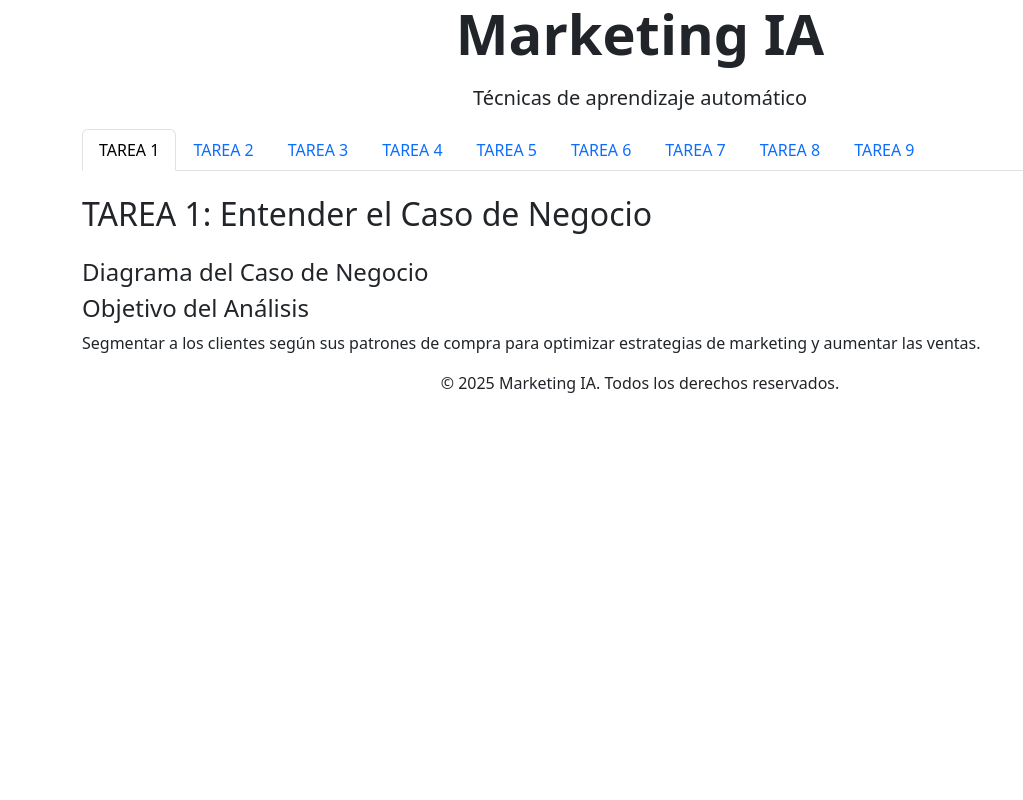
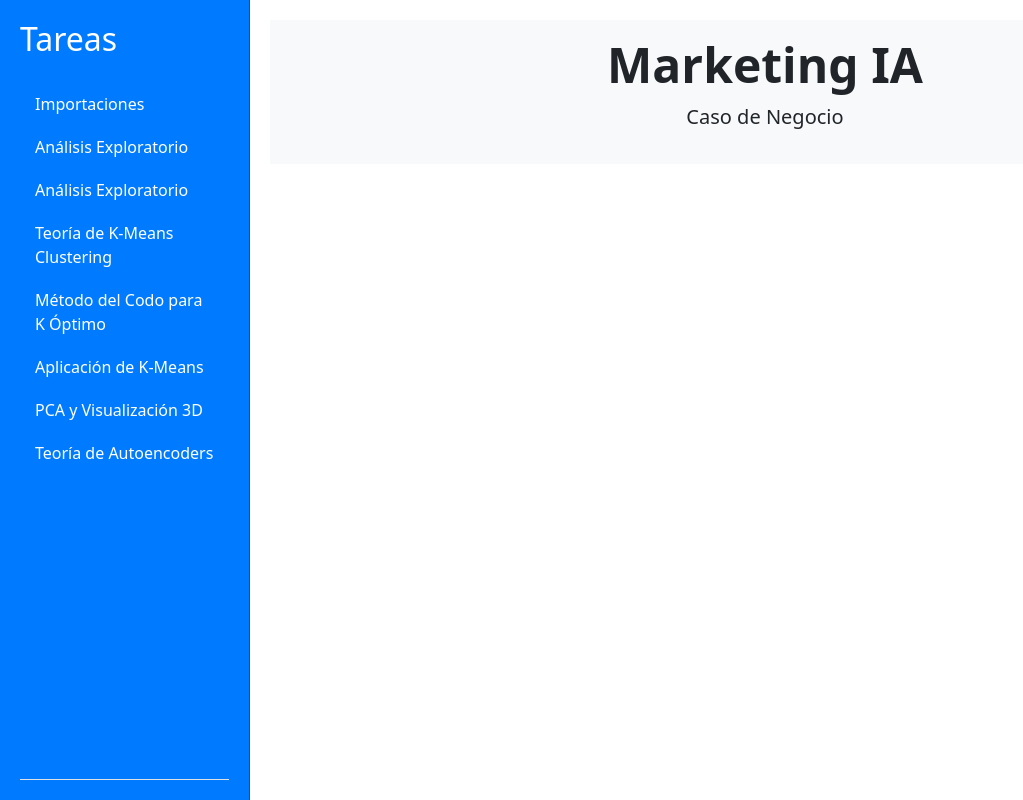
Before and after one commit to DeboraAlejandraGarciaCruz/API_MARKETING, a Flask app: page / in a window 1280 px wide. Shown: the whole page, without its empty margins (0-1023 px from the left). Run offline with Flask 2, Linux system fonts and the light colour scheme; some libraries are stand-ins or nearby versions.

Commit message:
Update index.html

```diff
--- a/templates/index.html
+++ b/templates/index.html
@@ -6,123 +6,83 @@
     <title>Marketing AI</title>
     <link href="https://cdn.jsdelivr.net/npm/bootstrap@5.3.0/dist/css/bootstrap.min.css" rel="stylesheet">
     <script src="https://cdn.plot.ly/plotly-latest.min.js"></script>
+    <link rel="stylesheet" href="/static/css/styles.css">
 </head>
 <body>
-    <!-- Header -->
-    <header class="header text-center">
-        <div class="container position-relative">
-            <h1 class="display-4 fw-bold mb-3">Marketing IA</h1>
-            <p class="lead">Técnicas de aprendizaje automático</p>
+    <aside class="sidebar">
+        <h2 class="mb-4">Tareas</h2>
+        <ul class="nav nav-tabs flex-column" id="myTab" role="tablist">
+            <li class="nav-item" role="presentation">
+                <button class="nav-link" id="task2-tab" data-bs-toggle="tab" data-bs-target="#task2" type="button" role="tab" aria-controls="task2" aria-selected="false">Importaciones</button>
+            </li>
+            <li class="nav-item" role="presentation">
+                <button class="nav-link" id="task3-tab" data-bs-toggle="tab" data-bs-target="#task3" type="button" role="tab" aria-controls="task3" aria-selected="false">Análisis Exploratorio</button>
+            </li>
+            <li class="nav-item" role="presentation">
+                <button class="nav-link" id="task4-tab" data-bs-toggle="tab" data-bs-target="#task4" type="button" role="tab" aria-controls="task4" aria-selected="false">Análisis Exploratorio</button>
+            </li>
+            <li class="nav-item" role="presentation">
+                <button class="nav-link" id="task5-tab" data-bs-toggle="tab" data-bs-target="#task5" type="button" role="tab" aria-controls="task5" aria-selected="false">Teoría de K-Means Clustering</button>
+            </li>
+            <li class="nav-item" role="presentation">
+                <button class="nav-link" id="task6-tab" data-bs-toggle="tab" data-bs-target="#task6" type="button" role="tab" aria-controls="task6" aria-selected="false">Método del Codo para K Óptimo</button>
+            </li>
+            <li class="nav-item" role="presentation">
+                <button class="nav-link" id="task7-tab" data-bs-toggle="tab" data-bs-target="#task7" type="button" role="tab" aria-controls="task7" aria-selected="false">Aplicación de K-Means</button>
+            </li>
+            <li class="nav-item" role="presentation">
+                <button class="nav-link" id="task8-tab" data-bs-toggle="tab" data-bs-target="#task8" type="button" role="tab" aria-controls="task8" aria-selected="false">PCA y Visualización 3D</button>
+            </li>
+            <li class="nav-item" role="presentation">
+                <button class="nav-link" id="task9-tab" data-bs-toggle="tab" data-bs-target="#task9" type="button" role="tab" aria-controls="task9" aria-selected="false">Teoría de Autoencoders</button>
+            </li>
+        </ul>
+    </aside>
+
+    <div class="content">
+        <header class="header text-center py-3 bg-light">
+            <div class="container">
+                <h1 class="display-5 fw-bold mb-2">Marketing IA</h1>
+                <p class="lead">Caso de Negocio</p>
             </div>
         </header>
 
-    <div class="container">
-        <!-- Navigation Tabs -->
-        <ul class="nav nav-tabs mb-4" id="taskTabs" role="tablist">
-            <li class="nav-item" role="presentation">
-                <button class="nav-link active" id="task1-tab" data-bs-toggle="tab" data-bs-target="#task1" type="button">TAREA 1</button>
-            </li>
-            <li class="nav-item" role="presentation">
-                <button class="nav-link" id="task2-tab" data-bs-toggle="tab" data-bs-target="#task2" type="button">TAREA 2</button>
-            </li>
-            <li class="nav-item" role="presentation">
-                <button class="nav-link" id="task3-tab" data-bs-toggle="tab" data-bs-target="#task3" type="button">TAREA 3</button>
-            </li>
-            <li class="nav-item" role="presentation">
-                <button class="nav-link" id="task4-tab" data-bs-toggle="tab" data-bs-target="#task4" type="button">TAREA 4</button>
-            </li>
-            <li class="nav-item" role="presentation">
-                <button class="nav-link" id="task5-tab" data-bs-toggle="tab" data-bs-target="#task5" type="button">TAREA 5</button>
-            </li>
-            <li class="nav-item" role="presentation">
-                <button class="nav-link" id="task6-tab" data-bs-toggle="tab" data-bs-target="#task6" type="button">TAREA 6</button>
-            </li>
-            <li class="nav-item" role="presentation">
-                <button class="nav-link" id="task7-tab" data-bs-toggle="tab" data-bs-target="#task7" type="button">TAREA 7</button>
-            </li>
-            <li class="nav-item" role="presentation">
-                <button class="nav-link" id="task8-tab" data-bs-toggle="tab" data-bs-target="#task8" type="button">TAREA 8</button>
-            </li>
-            <li class="nav-item" role="presentation">
-                <button class="nav-link" id="task9-tab" data-bs-toggle="tab" data-bs-target="#task9" type="button">TAREA 9</button>
-            </li>
-        </ul>
-
-        <!-- Tab Content -->
-        <div class="tab-content" id="taskContent">
-            <!-- Task 1 -->
-            <div class="tab-pane fade show active" id="task1" role="tabpanel">
-                <div class="task-container">
-                    <h2 class="mb-4">TAREA 1: Entender el Caso de Negocio</h2>
-                    <div class="plot-container">
-                        <h4>Diagrama del Caso de Negocio</h4>
-                        <div id="task1-diagram" class="plotly-graph"></div>
+        <div class="tab-content mt-4" id="myTabContent">
+            <div class="tab-pane fade" id="task2" role="tabpanel" aria-labelledby="task2-tab">
+                <h3>Importacion Librerías y Datasets</h3>
+                <div class="row">
+                    <div class="col-md-6">
+                        <div id="task2-dtypes" class="plotly-graph"></div>
+                        <h6 class="mt-2 text-muted">Distribución de Tipos de Datos</h6>
                     </div>
-                    <div class="highlight-box">
-                        <h4>Objetivo del Análisis</h4>
-                        <p>Segmentar a los clientes según sus patrones de compra para optimizar estrategias de marketing y aumentar las ventas.</p>
+                    <div class="col-md-6">
+                        <div id="task2-nulls" class="plotly-graph"></div>
+                        <h6 class="mt-2 text-muted">Valores Nulos por Columna</h6>
                     </div>
                 </div>
-            </div>
-
-            <!-- Task 2 -->
-            <div class="tab-pane fade" id="task2" role="tabpanel">
-                <div class="task-container">
-                    <h2 class="mb-4">TAREA 2: Importar Librerías y Datasets</h2>
-                    <div class="row">
-                        <div class="col-md-6">
-                            <div class="plot-container">
-                                <h4>Distribución de Tipos de Datos</h4>
-                                <div id="task2-dtypes" class="plotly-graph"></div>
-                            </div>
-                        </div>
-                        <div class="col-md-6">
-                            <div class="plot-container">
-                                <h4>Valores Nulos por Columna</h4>
-                                <div id="task2-nulls" class="plotly-graph"></div>
-                            </div>
-                        </div>
-                    </div>
-                    <div class="accordion" id="task2Accordion">
+                <div class="accordion mt-3" id="task2Accordion">
                     <div class="accordion-item">
                         <h2 class="accordion-header">
-                                <button class="accordion-button" type="button" data-bs-toggle="collapse" data-bs-target="#task2Info">
+                            <button class="accordion-button collapsed" type="button" data-bs-toggle="collapse" data-bs-target="#task2Info">
                                 Resumen del Dataset
                             </button>
                         </h2>
-                            <div id="task2Info" class="accordion-collapse collapse show" data-bs-parent="#task2Accordion">
-                                <div class="accordion-body" id="task2-info"></div>
+                        <div id="task2Info" class="accordion-collapse collapse" data-bs-parent="#task2Accordion">
+                            <div class="accordion-body" id="task2-info">
                                 </div>
                         </div>
                     </div>
                 </div>
             </div>
-
-            <!-- Task 3 -->
-            <div class="tab-pane fade" id="task3" role="tabpanel">
-                <div class="task-container">
-                    <h2 class="mb-4">TAREA 3: Análisis Exploratorio (Parte 1)</h2>
-                    <div class="row">
-                        <div class="col-md-4">
-                            <div class="plot-container">
-                                <h4>Distribución por País</h4>
-                                <div id="task3-country" class="plotly-graph"></div>
-                            </div>
-                        </div>
-                        <div class="col-md-4">
-                            <div class="plot-container">
-                                <h4>Línea de Producto</h4>
-                                <div id="task3-productline" class="plotly-graph"></div>
-                            </div>
-                        </div>
-                        <div class="col-md-4">
-                            <div class="plot-container">
-                                <h4>Tamaño de Trato</h4>
-                                <div id="task3-dealsize" class="plotly-graph"></div>
-                            </div>
-                        </div>
-                    </div>
-                    <div class="accordion" id="task3Accordion">
+            <div class="tab-pane fade" id="task3" role="tabpanel" aria-labelledby="task3-tab">
+                <h3>Análisis Exploratorio</h3>
+                <div id="task3-country" class="plotly-graph mb-3"></div>
+                <h6 class="mb-2 text-muted">Distribución por País</h6>
+                <div id="task3-productline" class="plotly-graph mb-3"></div>
+                <h6 class="mb-2 text-muted">Línea de Producto</h6>
+                <div id="task3-dealsize" class="plotly-graph mb-3"></div>
+                <h6 class="mb-2 text-muted">Tamaño de Trato</h6>
+                <div class="accordion mt-3" id="task3Accordion">
                     <div class="accordion-item">
                         <h2 class="accordion-header">
                             <button class="accordion-button collapsed" type="button" data-bs-toggle="collapse" data-bs-target="#task3Conclusions">
@@ -150,57 +110,23 @@
                     </div>
                 </div>
             </div>
+            <div class="tab-pane fade" id="task4" role="tabpanel" aria-labelledby="task4-tab">
+                <h3>Análisis Exploratorio</h3>
+                <div id="task4-correlation" class="plotly-graph mb-3"></div>
+                <h6 class="mb-2 text-muted">Matriz de Correlación</h6>
+                <div id="task4-pairplot" class="plotly-graph mb-3"></div>
+                <h6 class="mb-2 text-muted">Relación entre Variables</h6>
+                <div id="task4-sales-dist" class="plotly-graph mb-3"></div>
+                <h6 class="mb-2 text-muted">Distribución de Ventas</h6>
+                <div id="task4-qty-dist" class="plotly-graph mb-3"></div>
+                <h6 class="mb-2 text-muted">Distribución de Cantidad Ordenada</h6>
             </div>
-
-            <!-- Task 4 -->
-            <div class="tab-pane fade" id="task4" role="tabpanel">
-                <div class="task-container">
-                    <h2 class="mb-4">TAREA 4: Análisis Exploratorio (Parte 2)</h2>
-                    <div class="row">
-                        <div class="col-md-6">
-                            <div class="plot-container">
-                                <h4>Matriz de Correlación</h4>
-                                <div id="task4-correlation" class="plotly-graph"></div>
-                            </div>
-                        </div>
-                        <div class="col-md-6">
-                            <div class="plot-container">
-                                <h4>Relación entre Variables</h4>
-                                <div id="task4-pairplot" class="plotly-graph"></div>
-                            </div>
-                        </div>
-                    </div>
-                    <div class="row">
-                        <div class="col-md-6">
-                            <div class="plot-container">
-                                <h4>Distribución de Ventas</h4>
-                                <div id="task4-sales-dist" class="plotly-graph"></div>
-                            </div>
-                        </div>
-                        <div class="col-md-6">
-                            <div class="plot-container">
-                                <h4>Distribución de Cantidad Ordenada</h4>
-                                <div id="task4-qty-dist" class="plotly-graph"></div>
-                            </div>
-                        </div>
-                    </div>
-                </div>
-            </div>
-
-            <!-- Task 5 -->
-            <div class="tab-pane fade" id="task5" role="tabpanel">
-                <div class="task-container">
-                    <h2 class="mb-4">TAREA 5: Teoría de K-Means Clustering</h2>
-                    <div class="row">
-                        <div class="col-md-6">
-                            <div class="plot-container">
-                                <h4>Diagrama Conceptual de K-Means</h4>
-                                <div id="task5-diagram" class="plotly-graph"></div>
-                            </div>
-                        </div>
-                        <div class="col-md-6">
-                            <div class="highlight-box">
-                                <h4>Aplicación en Marketing</h4>
+            <div class="tab-pane fade" id="task5" role="tabpanel" aria-labelledby="task5-tab">
+                <h3>Teoría de K-Means Clustering</h3>
+                <div id="task5-diagram" class="plotly-graph mb-3"></div>
+                <h6 class="mb-2 text-muted">Diagrama Conceptual de K-Means</h6>
+                <div class="mt-3">
+                    <h6 class="mb-2 text-muted">Aplicación en Marketing</h6>
                     <p>K-Means es ideal para segmentación de clientes basada en:</p>
                     <ul>
                         <li>Comportamiento de compra</li>
@@ -210,31 +136,17 @@
                     </ul>
                 </div>
             </div>
-                    </div>
-                </div>
-            </div>
-
-            <!-- Task 6 -->
-            <div class="tab-pane fade" id="task6" role="tabpanel">
-                <div class="task-container">
-                    <h2 class="mb-4">TAREA 6: Método del Codo para K Óptimo</h2>
-                    <div class="row">
-                        <div class="col-md-8">
-                            <div class="plot-container">
-                                <h4>Método del Codo</h4>
-                                <div id="task6-elbow" class="plotly-graph"></div>
-                            </div>
-                        </div>
-                        <div class="col-md-4">
-                            <div class="highlight-box">
-                                <h4>Interpretación del Gráfico</h4>
+            <div class="tab-pane fade" id="task6" role="tabpanel" aria-labelledby="task6-tab">
+                <h3>Método del Codo para K Óptimo</h3>
+                <div id="task6-elbow" class="plotly-graph mb-3"></div>
+                <h6 class="mb-2 text-muted">Método del Codo</h6>
+                <div class="mt-3">
+                    <h6 class="mb-2 text-muted">Interpretación del Gráfico</h6>
                     <p>El método del codo ayuda a determinar el número óptimo de clusters buscando el punto donde la disminución en la inercia comienza a estabilizarse.</p>
-                                <h4 class="mt-3">Nuestro Resultado</h4>
+                    <h6 class="mt-3 mb-2 text-muted">Nuestro Resultado</h6>
                     <p id="task6-optimal"></p>
                 </div>
-                        </div>
-                    </div>
-                    <div class="accordion" id="task6Accordion">
+                <div class="accordion mt-3" id="task6Accordion">
                     <div class="accordion-item">
                         <h2 class="accordion-header">
                             <button class="accordion-button collapsed" type="button" data-bs-toggle="collapse" data-bs-target="#task6Process">
@@ -255,27 +167,13 @@
                     </div>
                 </div>
             </div>
+            <div class="tab-pane fade" id="task7" role="tabpanel" aria-labelledby="task7-tab">
+                <h3>Aplicación de K-Means</h3>
+                <div id="task7-clusters" class="plotly-graph mb-3"></div>
+                <h6 class="mb-2 text-muted">Visualización de Clusters (2D)</h6>
+                <div id="task7-stats">
                     </div>
-
-            <!-- Task 7 -->
-            <div class="tab-pane fade" id="task7" role="tabpanel">
-                <div class="task-container">
-                    <h2 class="mb-4">TAREA 7: Aplicación de K-Means</h2>
-                    <div class="row">
-                        <div class="col-md-7">
-                            <div class="plot-container">
-                                <h4>Visualización de Clusters (2D)</h4>
-                                <div id="task7-clusters" class="plotly-graph"></div>
-                            </div>
-                        </div>
-                        <div class="col-md-5">
-                            <div class="plot-container">
-                                <h4>Estadísticas por Cluster</h4>
-                                <div id="task7-stats"></div>
-                            </div>
-                        </div>
-                    </div>
-                    <div class="accordion" id="task7Accordion">
+                <div class="accordion mt-3" id="task7Accordion">
                     <div class="accordion-item">
                         <h2 class="accordion-header">
                             <button class="accordion-button collapsed" type="button" data-bs-toggle="collapse" data-bs-target="#task7Clusters">
@@ -285,7 +183,6 @@
                         <div id="task7Clusters" class="accordion-collapse collapse" data-bs-parent="#task7Accordion">
                             <div class="accordion-body">
                                 <div class="row" id="task7-cluster-desc">
-                                        <!-- Example cluster cards -->
                                     <div class="col-md-6">
                                         <div class="cluster-card">
                                             <h5 class="card-title">Cluster 0: Grandes Compradores</h5>
@@ -304,27 +201,13 @@
                     </div>
                 </div>
             </div>
-            </div>
-
-            <!-- Task 8 -->
-            <div class="tab-pane fade" id="task8" role="tabpanel">
-                <div class="task-container">
-                    <h2 class="mb-4">TAREA 8: PCA y Visualización 3D</h2>
-                    <div class="row">
-                        <div class="col-md-7">
-                            <div class="plot-container">
-                                <h4>Visualización 3D de Clusters</h4>
-                                <div id="task8-3d" class="plotly-graph"></div>
-                            </div>
-                        </div>
-                        <div class="col-md-5">
-                            <div class="plot-container">
-                                <h4>Varianza Explicada</h4>
-                                <div id="task8-variance" class="plotly-graph"></div>
-                            </div>
-                        </div>
-                    </div>
-                    <div class="accordion" id="task8Accordion">
+            <div class="tab-pane fade" id="task8" role="tabpanel" aria-labelledby="task8-tab">
+                <h3>PCA y Visualización 3D</h3>
+                <div id="task8-3d" class="plotly-graph mb-3"></div>
+                <h6 class="mb-2 text-muted">Visualización 3D de Clusters</h6>
+                <div id="task8-variance" class="plotly-graph mb-3"></div>
+                <h6 class="mb-2 text-muted">Varianza Explicada</h6>
+                <div class="accordion mt-3" id="task8Accordion">
                     <div class="accordion-item">
                         <h2 class="accordion-header">
                             <button class="accordion-button collapsed" type="button" data-bs-toggle="collapse" data-bs-target="#task8Interpretation">
@@ -344,24 +227,14 @@
                     </div>
                 </div>
             </div>
-            </div>
-
-            <!-- Task 9 -->
-            <div class="tab-pane fade" id="task9" role="tabpanel">
-                <div class="task-container">
-                    <h2 class="mb-4">TAREA 9: Teoría de Autoencoders</h2>
-                    <div class="row">
-                        <div class="col-md-6">
-                            <div class="plot-container">
-                                <h4>Diagrama de Autoencoder</h4>
-                                <div id="task9-diagram" class="plotly-graph"></div>
-                            </div>
-                        </div>
-                        <div class="col-md-6">
-                            <div class="highlight-box">
-                                <h4>¿Qué es un Autoencoder?</h4>
-                                <p id="task9-whatis">Un autoencoder es una red neuronal que aprende a comprimir y reconstruir datos, útil para reducción de dimensionalidad y detección de anomalías.</p>
-                                <h4 class="mt-3">Componentes Clave</h4>
+            <div class="tab-pane fade" id="task9" role="tabpanel" aria-labelledby="task9-tab">
+                <h3>Teoría de Autoencoders</h3>
+                <div id="task9-diagram" class="plotly-graph mb-3"></div>
+                <h6 class="mb-2 text-muted">Diagrama de Autoencoder</h6>
+                <div class="mt-3">
+                    <h6 class="mb-2 text-muted">¿Qué es un Autoencoder?</h6>
+                    <p id="task9-whatis" class="card-text">Un autoencoder es una red neuronal que aprende a comprimir y reconstruir datos, útil para reducción de dimensionalidad y detección de anomalías.</p>
+                    <h6 class="mt-3 mb-2 text-muted">Componentes Clave</h6>
                     <div id="task9-components">
                         <ul>
                             <li>Encoder: Comprime los datos en un espacio latente</li>
@@ -373,21 +246,6 @@
             </div>
         </div>
     </div>
-            </div>
-        </div>
-    </div>
-
-    <!-- Footer -->
-    <footer class="text-center">
-        <div class="container">
-            <p>&copy; 2025 Marketing IA. Todos los derechos reservados.</p>
-            <div class="social-icons">
-                <a href="#"><i class="bi bi-twitter"></i></a>
-                <a href="#"><i class="bi bi-linkedin"></i></a>
-                <a href="#"><i class="bi bi-github"></i></a>
-            </div>
-        </div>
-    </footer>
 
     <script src="https://cdn.jsdelivr.net/npm/bootstrap@5.3.0/dist/js/bootstrap.bundle.min.js"></script>
     <script src="/static/js/app.js"></script>
```
Lines whose indentation alone changed are shown as unchanged.
